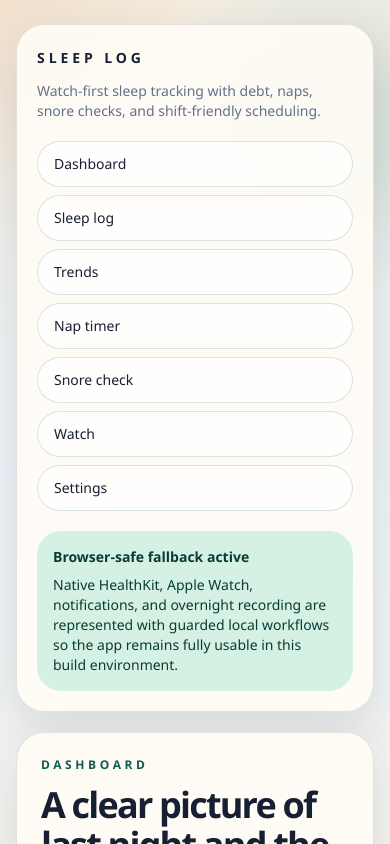
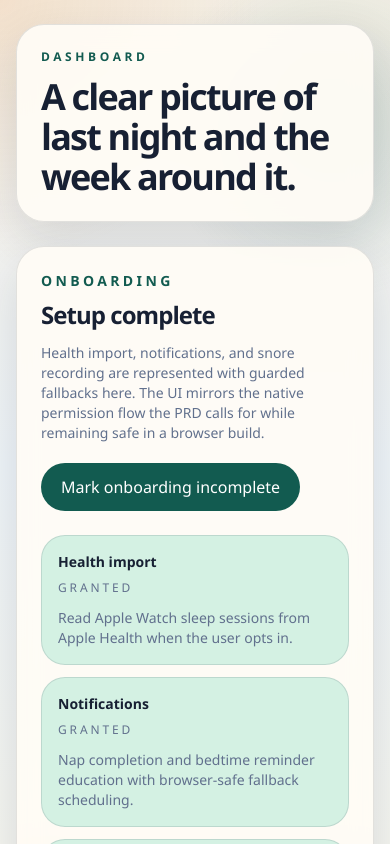
Before and after one commit to lifehiker/simple-sleep-tracking-tools, a Next.js app: page /app in a window 390 px wide. Shown: the top 844 px of the page. Built offline with nearby package versions, Linux system fonts and the light colour scheme.

Commit message:
Fix mobile layout: render main content before sidebar so it's above the fold on mobile viewports

```diff
--- a/src/app/globals.css
+++ b/src/app/globals.css
@@ -88,6 +88,15 @@ textarea {
   gap: 1.25rem;
 }
 
+@media (max-width: 959px) {
+  .app-grid > aside {
+    order: 2;
+  }
+  .app-grid > main {
+    order: 1;
+  }
+}
+
 @media (min-width: 960px) {
   .app-grid {
     grid-template-columns: 260px minmax(0, 1fr);
```
